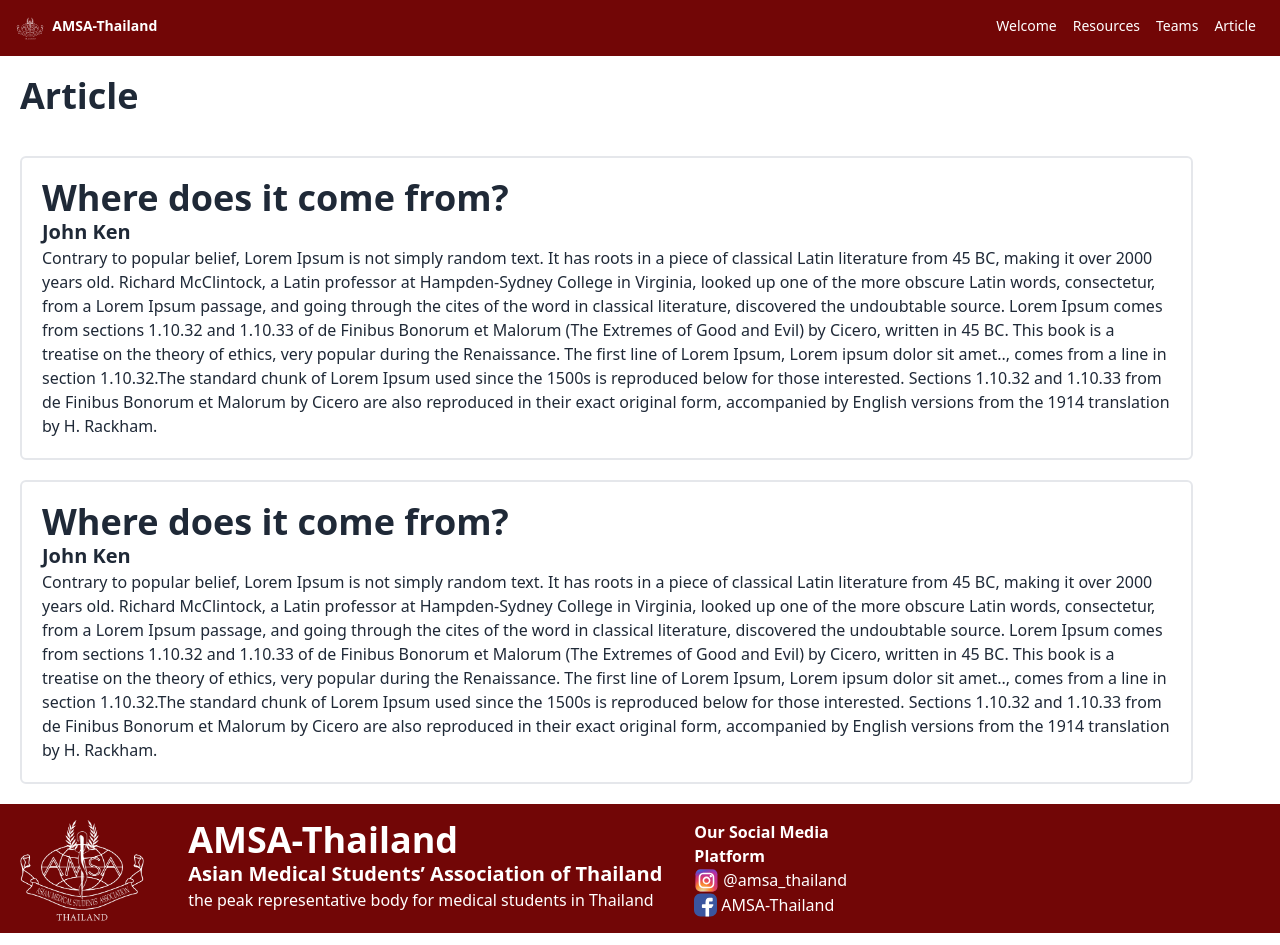
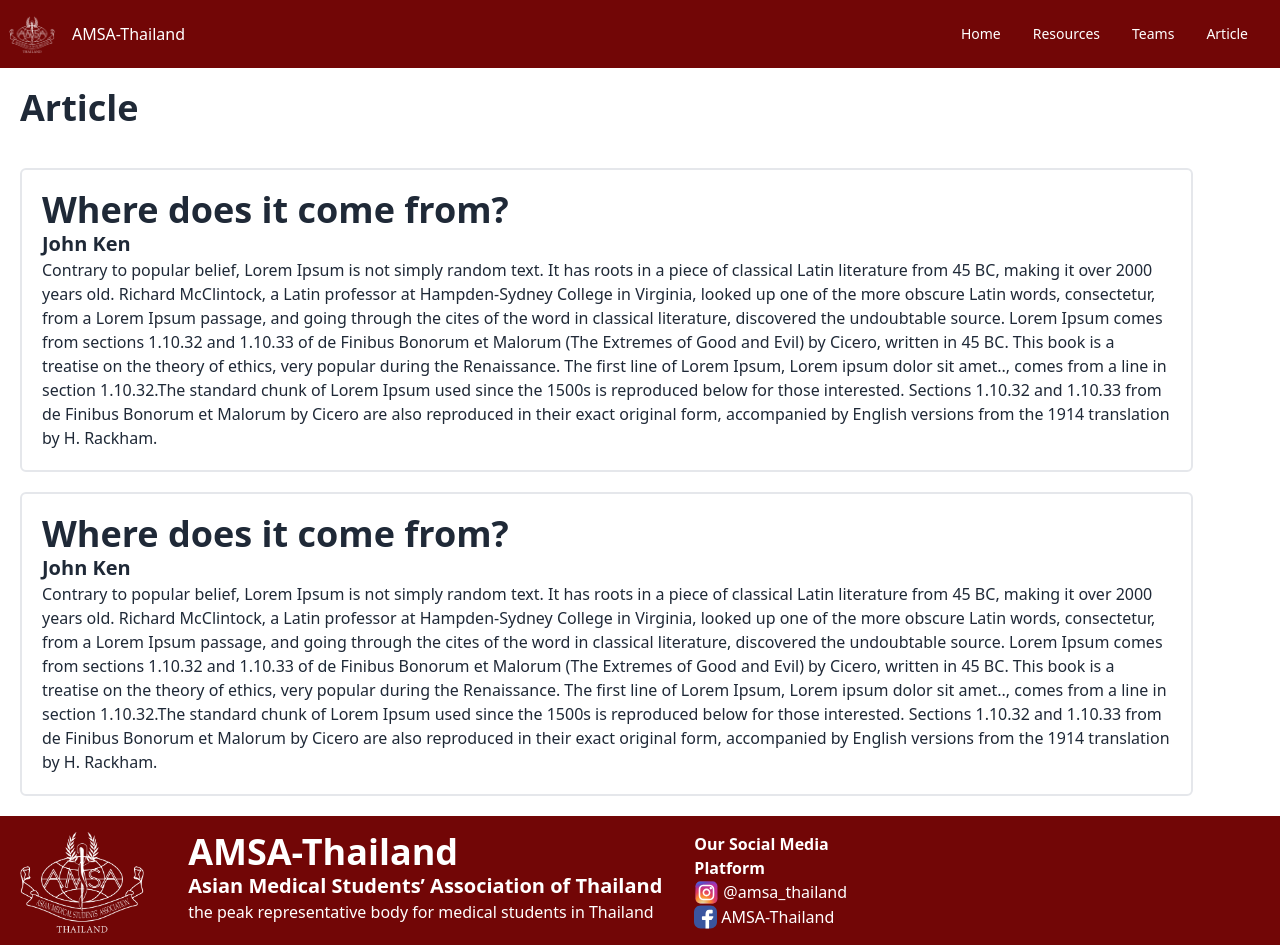
Before and after one commit to SUiD07/amsa-th, a Next.js app: page /article in a window 1280 px wide. Built offline with nearby package versions, Linux system fonts and the light colour scheme.

Commit message:
fix: navbar and remove the old one

```diff
--- a/src/app/components/Navbar.tsx
+++ b/src/app/components/Navbar.tsx
@@ -1,69 +1,80 @@
-"use client";
-import React, { useState } from "react";
+import React from "react";
+import { NavList } from "../constants/navList";
+import Link from "next/link";
+import logo from "/public/White.png";
 import Image from "next/image";
-import logo from "/public/White.png";
-import Link from "next/link";
-import { NavList } from "../constants/navList";
 
-const Navbar: React.FC = () => {
-  const [isOpen, setIsOpen] = useState(false);
-  const toggleMenu = () => {
-    setIsOpen(!isOpen);
-  };
+export default function Navbar() {
   return (
-    <>
-      <div className="sticky top-0 bg-[#720606] z-50 flex justify-between">
-        <div className="flex m-2 p-2 text-sm text-white font-bold">
-          <Image src={logo} alt="smcu" className="mr-2 h-6 w-fit" />
-          AMSA-Thailand
-        </div>
-        <div className="m-2 p-2 text-white text-sm rounded-full max-sm:hidden">
-          {NavList.map((item,itemIndex) => (
-
-            <Link href={item.ref}key={itemIndex} className="m-2 hover:font-bold">{item.name}</Link>
-          ))}
-        </div>
-        {/* mobile */}
-        <div className="md:hidden w-5/6 rounded-r-lg">
-          <button
-            className="text-black dark:text-white focus:outline-none "
-            onClick={toggleMenu}
+    <div className="drawer z-50 sticky top-0">
+      <input id="my-drawer-3" type="checkbox" className="drawer-toggle" />
+      <div className="drawer-content flex flex-col">
+        {/* Navbar */}
+        <div className="navbar bg-[#720606] w-full text-white">
+          <div className="flex-none lg:hidden">
+            <label
+              htmlFor="my-drawer-3"
+              aria-label="open sidebar"
+              className="btn btn-square btn-ghost"
             >
               <svg
-              className="w-6 h-6 block"
-              style={{ position: "fixed", right: 20 }}
                 xmlns="http://www.w3.org/2000/svg"
                 fill="none"
                 viewBox="0 0 24 24"
-              stroke="white"
+                className="inline-block h-6 w-6 stroke-current"
               >
-              {isOpen ? (
                 <path
-                  // strokeLinecap="round"
-                  // strokeLinejoin="round"
-                  strokeWidth={2}
-                  d="M6 18L18 6M6 6l12 12"
-                />
-              ) : (
-                <path
-                  // strokeLinecap="round"
-                  // strokeLinejoin="round"
-                  strokeWidth={2}
+                  strokeLinecap="round"
+                  strokeLinejoin="round"
+                  strokeWidth="2"
                   d="M4 6h16M4 12h16M4 18h16"
-                />
-              )}
+                ></path>
               </svg>
-          </button>
+            </label>
           </div>
-        {isOpen && (
-          <div className="transition ease-in-out dealay-150 left-0 right-0 rounded-lg flex flex-col items-center shadow-md bg-white fixed md:hidden my-12 mx-5">
-            {NavList.map((item) => (
-              <Link href={item.ref} className="m-2 hover:font-bold">{item.name}</Link>
-            ))}
+          <Image src={logo} alt="smcu" className="w-12 h-fit" />
+          <div className="mx-2 flex-1 px-2">AMSA-Thailand</div>
+          <div className="hidden flex-none lg:block">
+            <ul className="menu menu-horizontal">
+              {/* Navbar menu content here */}
+              <li>
+                <Link className="hover:font-bold" href='/#welcome'>Home</Link>
+              </li>
+              <li>
+                <Link className="hover:font-bold" href='/#resources'>Resources</Link>
+              </li>
+              <li>
+                <Link className="hover:font-bold" href='/#teams'>Teams</Link>
+              </li>
+              <li>
+                <Link className="hover:font-bold" href='./article'>Article</Link>
+              </li>
+            </ul>
           </div>
-        )}
         </div>
-    </>
+      </div>
+      <div className="drawer-side">
+        <label
+          htmlFor="my-drawer-3"
+          aria-label="close sidebar"
+          className="drawer-overlay"
+        ></label>
+        <ul className="menu bg-base-200 min-h-full w-80 p-4">
+          {/* Sidebar content here */}
+          <li>
+                <Link href='/#welcome'>Home</Link>
+              </li>
+              <li>
+                <Link href='/#resources'>Resources</Link>
+              </li>
+              <li>
+                <Link href='/#teams'>Teams</Link>
+              </li>
+              <li>
+                <Link href='./article'>Article</Link>
+              </li>
+        </ul>
+      </div>
+    </div>
   );
-};
-export default Navbar;
+}
```
Also changed, not shown: src/app/components/eNavbar.tsx (added, +69 -0 lines). Lines whose indentation alone changed are shown as unchanged.
